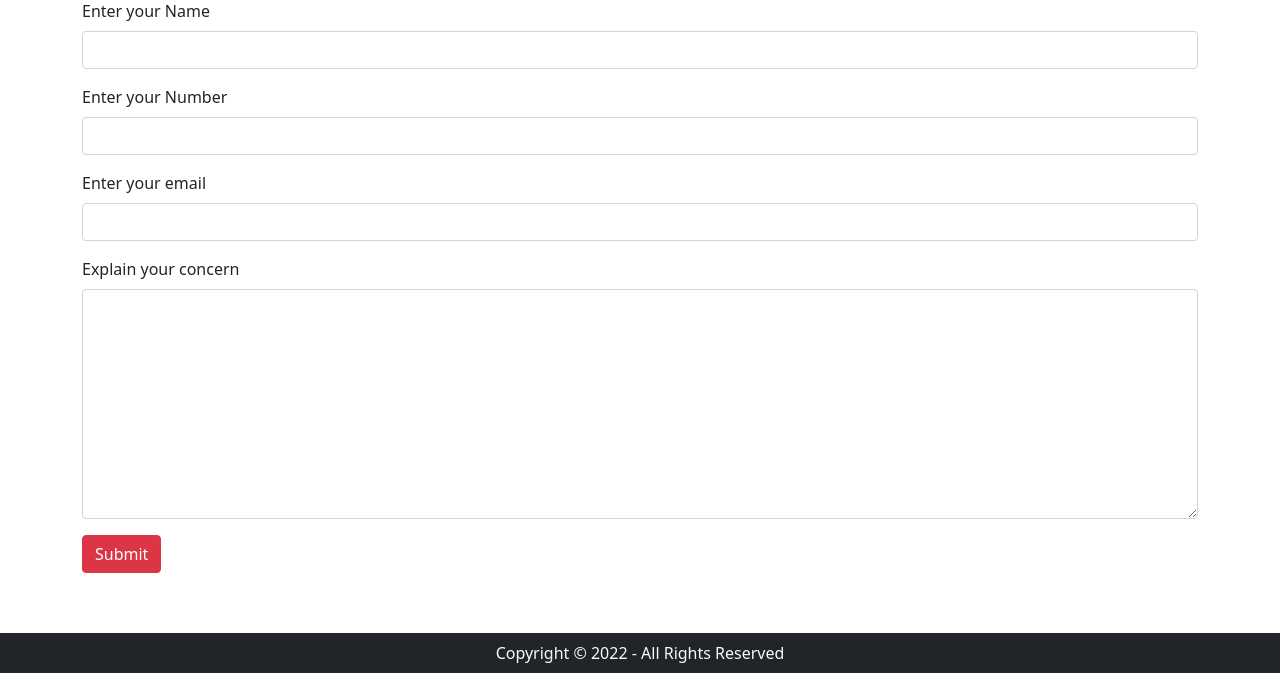
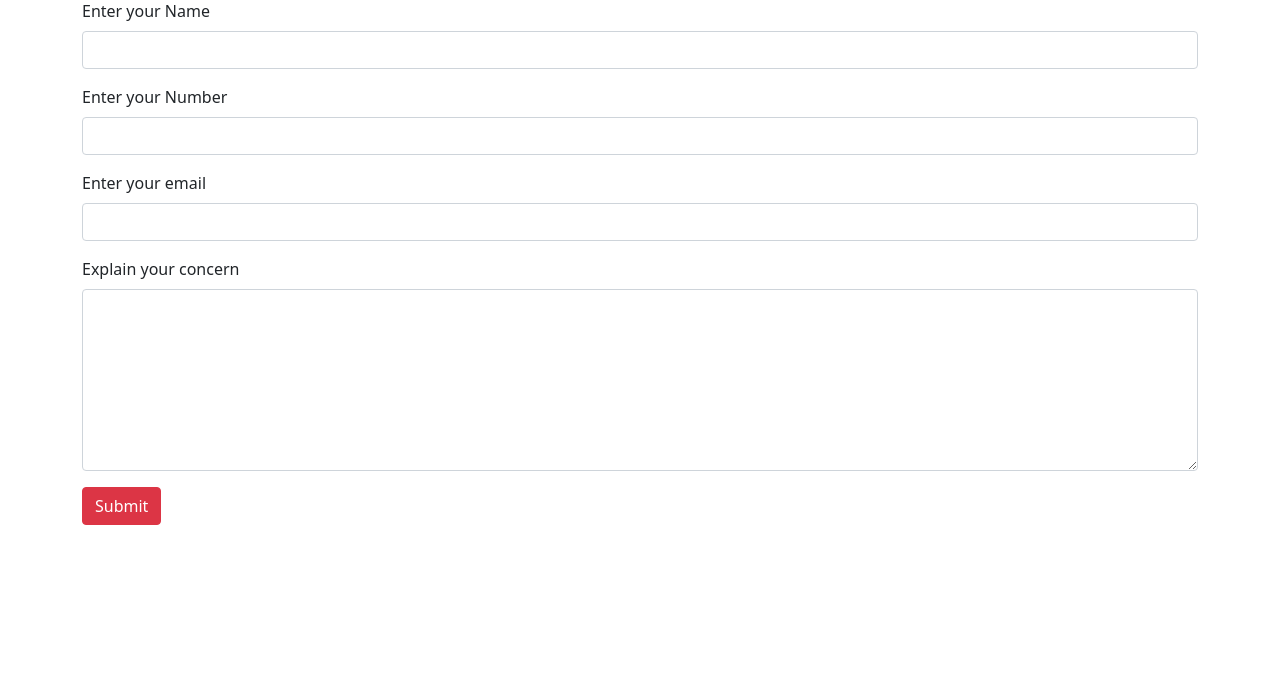
Before and after one commit to arnabmitra471/portfolioWebsite_django, a Django app: page /contact/ in a window 1280 px wide. Shown: the part 127-800 px from the top of the page. Run offline with Django 5.2, Linux system fonts and the light colour scheme.

Commit message:
Removed the footer from the site

```diff
--- a/templates/baseLayout.html
+++ b/templates/baseLayout.html
@@ -45,10 +45,6 @@
         </div>
     </nav>
     {% block content %}{% endblock %}
-    <footer class="bg-dark text-light fixed-bottom">
-        <p class="text-center py-2 my-0">
-            Copyright &copy; 2022 - All Rights Reserved
-        </p>
     </footer>
     <script src="https://cdn.jsdelivr.net/npm/bootstrap@5.1.3/dist/js/bootstrap.bundle.min.js"
         integrity="sha384-ka7Sk0Gln4gmtz2MlQnikT1wXgYsOg+OMhuP+IlRH9sENBO0LRn5q+8nbTov4+1p"
--- a/templates/contact.html
+++ b/templates/contact.html
@@ -22,7 +22,7 @@
           </div>
           <div class="mb-3">
             <label for="concern" class="form-label">Explain your concern</label>
-            <textarea class="form-control" rows="9" cols="5" id="concern" name="concern"></textarea>
+            <textarea class="form-control" rows="7" cols="5" id="concern" name="concern"></textarea>
           </div>
           <button type="submit" class="btn btn-danger">Submit</button>
         </form>
```
Also changed, not shown: db.sqlite3.
